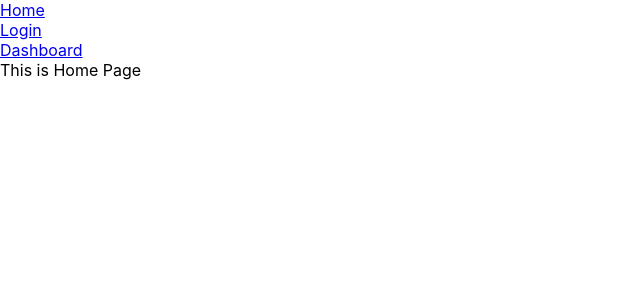
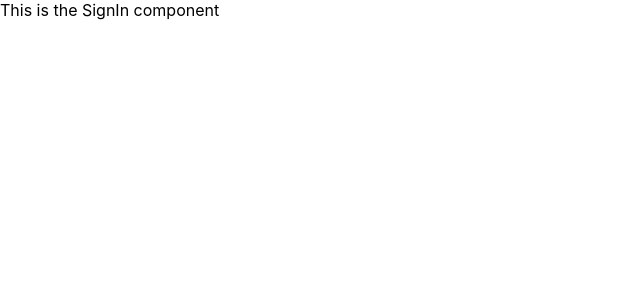
Before and after one commit to Fredomontero/spendify, a React (Create React App) app: page / in a window 1280 px wide. Shown: the top 300 px of the page, without its empty margins (0-640 px from the left). Built offline with nearby package versions, Linux system fonts and the light colour scheme.

Commit message:
Add signin component and firebase to our project

```diff
--- a/package.json
+++ b/package.json
@@ -6,6 +6,7 @@
     "@testing-library/jest-dom": "^4.2.4",
     "@testing-library/react": "^9.5.0",
     "@testing-library/user-event": "^7.2.1",
+    "firebase": "^7.19.1",
     "react": "^16.13.1",
     "react-dom": "^16.13.1",
     "react-router": "^5.2.0",
--- a/src/App.js
+++ b/src/App.js
@@ -1,27 +1,11 @@
 import React from 'react';
-import {
-  BrowserRouter as Router,
-  Route,
-  Link
-} from 'react-router-dom'
 import './App.css';
 
-import Login from './components/login/login.component';
-import Home from './components/home/home.component';
-import Dashboard from './components/dashboard/dashboard.component';
+import Router from './components/router/router.component';
 
 function App() {
   return (
-    <Router>
-      <div>
-        <Link to="/">Home</Link><br/>
-        <Link to="/login">Login</Link><br/>
-        <Link to="/dashboard">Dashboard</Link><br/>
-      </div>
-      <Route path='/' component={Home}/>
-      <Route path='/login' component={Login}/>
-      <Route path='/dashboard' component={Dashboard}/>
-    </Router>
+    <Router/>
   );
 }
 
--- /dev/null
+++ b/src/components/router/router.component.js
@@ -0,0 +1,14 @@
+import React from 'react';
+import { BrowserRouter, Route } from 'react-router-dom';
+import Signin from '../signin/signin.component';
+
+
+const Router = () => {
+	return(
+		<BrowserRouter>
+				<Route path="/" component={Signin}/>
+		</BrowserRouter>
+	)
+};
+
+export default Router;
--- /dev/null
+++ b/src/components/signin/signin.component.jsx
@@ -0,0 +1,9 @@
+import React from 'react';
+
+const Signin = () => {
+  return(
+    <div>This is the SignIn component</div>
+  )
+};
+
+export default Signin;
```
Also changed, not shown: src/firebase/firebase.utils.js (added, +13 -0 lines), 1 other file (tests, documents, lock files or other folders).
